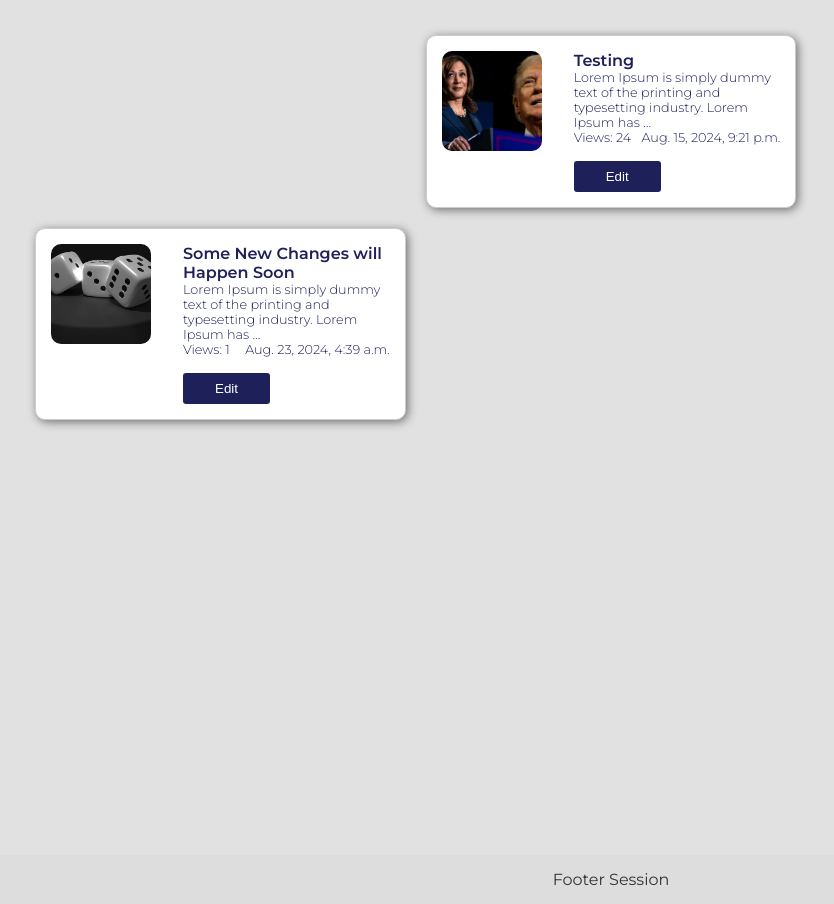
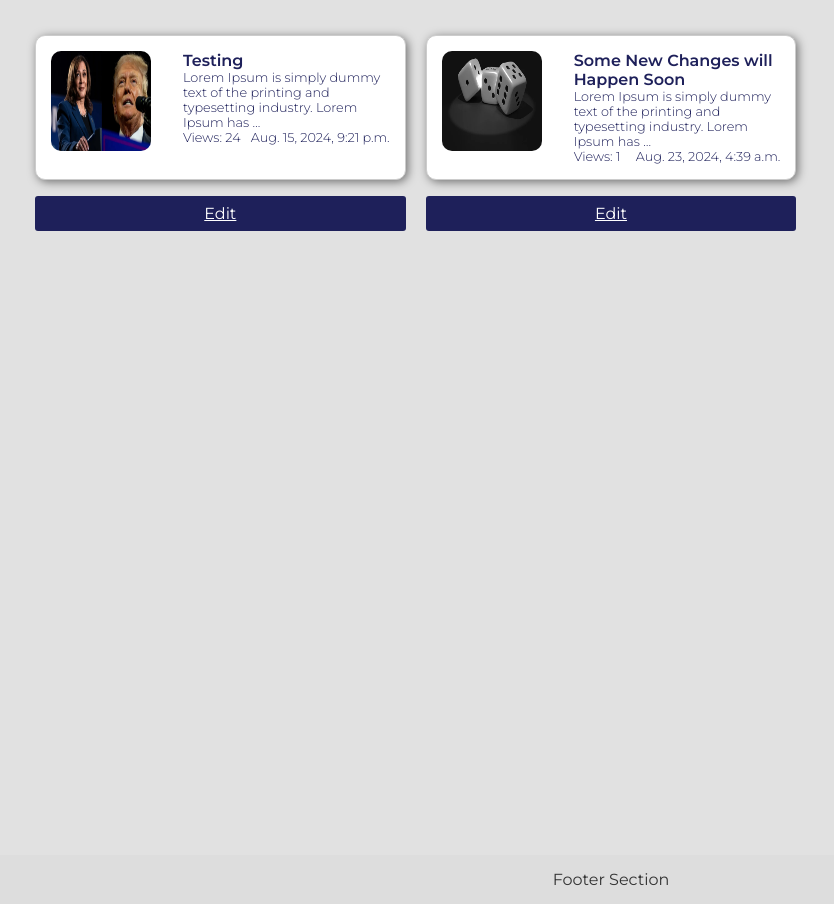
Before and after one commit to TinWinHlaing-777/vibesphere, a Django app: a page that uses templates/articles.html in a window 1280 px wide. Shown: the part 96-1000 px from the top of the page, without its empty margins (29-863 px from the left). Run offline with Django 3.2, Linux system fonts and the light colour scheme; a user stored in the database is signed in; data comes from the database, SQL or seed files in the repository; both versions use the stored data as it was after the commit.

Commit message:
updated and fixed some features

```diff
--- a/main/models.py
+++ b/main/models.py
@@ -163,3 +163,14 @@ class Article(models.Model):
 
     def __str__(self):
         return self.title
+
+class Comment(models.Model):
+    article = models.ForeignKey(Article, related_name='comments', on_delete=models.CASCADE)
+    user = models.ForeignKey(User, on_delete=models.CASCADE)
+    content = models.TextField()
+    created_date = models.DateTimeField(auto_now_add=True)
+    updated_date = models.DateTimeField(auto_now=True)
+    approved = models.BooleanField(default=False)
+
+    def __str__(self):
+        return f'Comment by {self.author} on {self.article}'
--- a/main/views.py
+++ b/main/views.py
@@ -1,8 +1,8 @@
 from django.shortcuts import render, redirect, get_object_or_404
 from django.contrib.auth import login, authenticate, logout
-from .forms import CustomUserCreationForm, CustomLoginForm, BlogPageForm, ArticleForm
+from .forms import CustomUserCreationForm, CustomLoginForm, BlogPageForm, ArticleForm, CommentForm
 from django.contrib.auth.decorators import login_required
-from .models import Article, BlogPage
+from .models import Article, BlogPage, Comment
 from django.contrib.auth.models import User
 from django.contrib import messages
 
@@ -188,17 +188,50 @@ def show_all_articles(request):
     }
     return render(request, 'articles.html', context)
 
+@login_required
 def read_article(request, id):
     article = get_object_or_404(Article, title=id)
     suggested_articles = Article.objects.all()
     article.view_count += 1
     article.save(update_fields=['view_count'])
+    if request.method == 'POST':
+        form = CommentForm(request.POST)
+        if form.is_valid():
+            comment = form.save(commit=False)
+            comment.article = article
+            comment.author = request.user
+            comment.save()
+            return redirect('read_article', id=id)
+    else:
+        form = CommentForm()
     context = {
         'show_navbar': True,
         'article': article,
         'suggested_articles': suggested_articles,
+        'form': form,
     }
     return render(request, 'read_article.html', context)
+
+# @login_required
+# def add_comment(request, article_id):
+#     article = get_object_or_404(Article, title=article_id)
+
+#     if request.method == 'POST':
+#         form = CommentForm(request.POST)
+#         if form.is_valid():
+#             comment = form.save(commit=False)
+#             comment.article = article
+#             comment.author = request.user
+#             comment.save()
+#             return redirect('read_article', id=article_id)
+#     else:
+#         form = CommentForm()
+
+#     context = {
+#         'form': form,
+#         'article': article,
+#     }
+#     return render(request, 'read_article.html', context)
 
 @login_required
 def articles_by_page(request, page_name):
--- a/static/css/articles.css
+++ b/static/css/articles.css
@@ -12,60 +12,68 @@
     gap: 20px;
 }
 
+.article-wrapper {
+    display: flex;
+    flex-direction: column;
+    justify-content: space-between;
+    height: 100%;
+}
+
 .article-card {
+    text-decoration: none;
     display: flex;
-    justify-content: flex-start;
+    justify-content: space-between;
     align-items: flex-start;
     background-color: #ffffff;
     border: 1px solid #ccc;
     padding: 15px;
     border-radius: 10px;
     box-shadow: 2px 2px 10px rgba(0, 0, 0, 0.5);
+    flex-grow: 1;
 }
 
 .article__img {
     width: 100px;
     height: 100px;
-    object-fit: cover;
-    background-color: #ffffff;
     border-radius: 10px;
 }
 
 .article-details {
     margin-left: 2rem;
+    flex-grow: 1;
 }
 
 .article__header,
 .article__content,
-.article__count{
+.article__count {
     text-decoration: none;
     color: #1E205A;
 }
 
-.article__header{
+.article__header {
     font-size: 1rem;
     font-weight: 600;
 }
 
 .article__content,
-.article__count{
+.article__count {
     font-weight: 300;
     font-size: .8rem;
 }
 
-.article__published{
+.article__published {
     float: right;
 }
 
-.edit__article{
+.edit__article {
     border: none;
     background-color: #1E205A;
     color: #ffffff;
     margin-top: 1rem;
     padding: .5rem 2rem;
     border-radius: 3px;
+    text-align: center;
 }
-
 
 .footer {
     background-color: #ddd;
--- a/templates/articles.html
+++ b/templates/articles.html
@@ -1,7 +1,7 @@
-{%extends 'main.html'%}
+{% extends 'main.html' %}
 {% load static %}
 {% block title %}Home{% endblock %}
-{%block extra_css %}
+{% block extra_css %}
 <link rel="stylesheet" href="{% static 'css/articles.css' %}" />
 {% endblock %}
 
@@ -10,32 +10,8 @@
     <div class="articles-container">
         {% if is_by_page %}
             {% for article in articles_by_page %}
-                {% if article %}
-                    <a href="{% url 'read_article' article.title %}" style="text-decoration: none;">
-                        <div class="article-card">
-                            {% if article.article_image %}
-                                <img src="{{article.article_image.url}}" alt="{{article.title}}" class="article__img">
-                            {% else %}
-                                <p>No image available</p>
-                            {% endif %}
-                            <div class="article-details">
-                                <h3 class="article__header">{{ article.title|truncatewords:10  }}</h3>
-                                <p class="article__content">{{ article.content|truncatewords:15 }}</p>
-                                <p class="article__count">Views: {{ article.view_count }} <span class="article__published">{{ article.published_date }}</span></p>
-                                <a href="{% url 'edit_article' article.title %}">
-                                    <button class="edit__article">Edit</button>
-                                </a>
-                            </div>
-                        </div>
-                    </a>
-                {% else %}
-                    <h4 style="color: red;">There is no article available here.</h4>
-                {% endif %}
-            {% endfor %}
-        {% else %}
-            {% for article in articles %}
-                    <a href="{% url 'read_article' article.title %}" style="text-decoration: none;">
-                        <div class="article-card">
+                <div class="article-wrapper">
+                    <a class="article-card" href="{% url 'read_article' article.title %}" style="text-decoration: none;">
                         {% if article.article_image %}
                             <img src="{{article.article_image.url}}" alt="{{article.title}}" class="article__img">
                         {% else %}
@@ -46,11 +22,29 @@
                             <p class="article__content">{{ article.content|truncatewords:15 }}</p>
                             <p class="article__count">Views: {{ article.view_count }} <span class="article__published">{{ article.published_date }}</span></p>
                         </div>
+                    </a>
+                    <a href="{% url 'edit_article' article.title %}" class="edit__article">Edit</a>
+                </div>
+            {% endfor %}
+        {% else %}
+            {% for article in articles %}
+                <div class="article-wrapper">
+                    <a class="article-card" href="{% url 'read_article' article.title %}" style="text-decoration: none;">
+                        {% if article.article_image %}
+                            <img src="{{article.article_image.url}}" alt="{{article.title}}" class="article__img">
+                        {% else %}
+                            <p>No image available</p>
+                        {% endif %}
+                        <div class="article-details">
+                            <h3 class="article__header">{{ article.title|truncatewords:10  }}</h3>
+                            <p class="article__content">{{ article.content|truncatewords:15 }}</p>
+                            <p class="article__count">Views: {{ article.view_count }} <span class="article__published">{{ article.published_date }}</span></p>
                         </div>
                     </a>
+                </div>
             {% endfor %}
         {% endif %}
     </div>
 </div>
-<div class="footer">Footer Session</div>
+<div class="footer">Footer Section</div>
 {% endblock %}
--- a/templates/pages.html
+++ b/templates/pages.html
@@ -21,14 +21,14 @@
     </div>
     <div class="page__card__container">
         {% for page in pages%}
-            <div class="page__card">
+            <a class="page__card" href="{% url 'articles_by_page' page.title %}" style="text-decoration: none;">
                 <img src="{{page.profile_image.url}}" alt="{{page.title}}" class="page__card__image">
                 <div class="page__body__container">
                     <h2 class="page__card__title">{{page.title}}</h2>
                     <p class="page__card__desc">Published In: {{ page.published_date|date:"F d, Y" }}</p>
                     <p class="page__card__status">Status: {{page.get_status_display}}</p>
                 </div>
-            </div>
+            </a>
         {% endfor %}
     </div>
 </div>
```
Also changed, not shown: main/forms.py (+9 -1 lines), templates/read_article.html (+24 -0 lines), db.sqlite3, main/migrations/0016_comment.py (added). Lines whose indentation alone changed are shown as unchanged.
